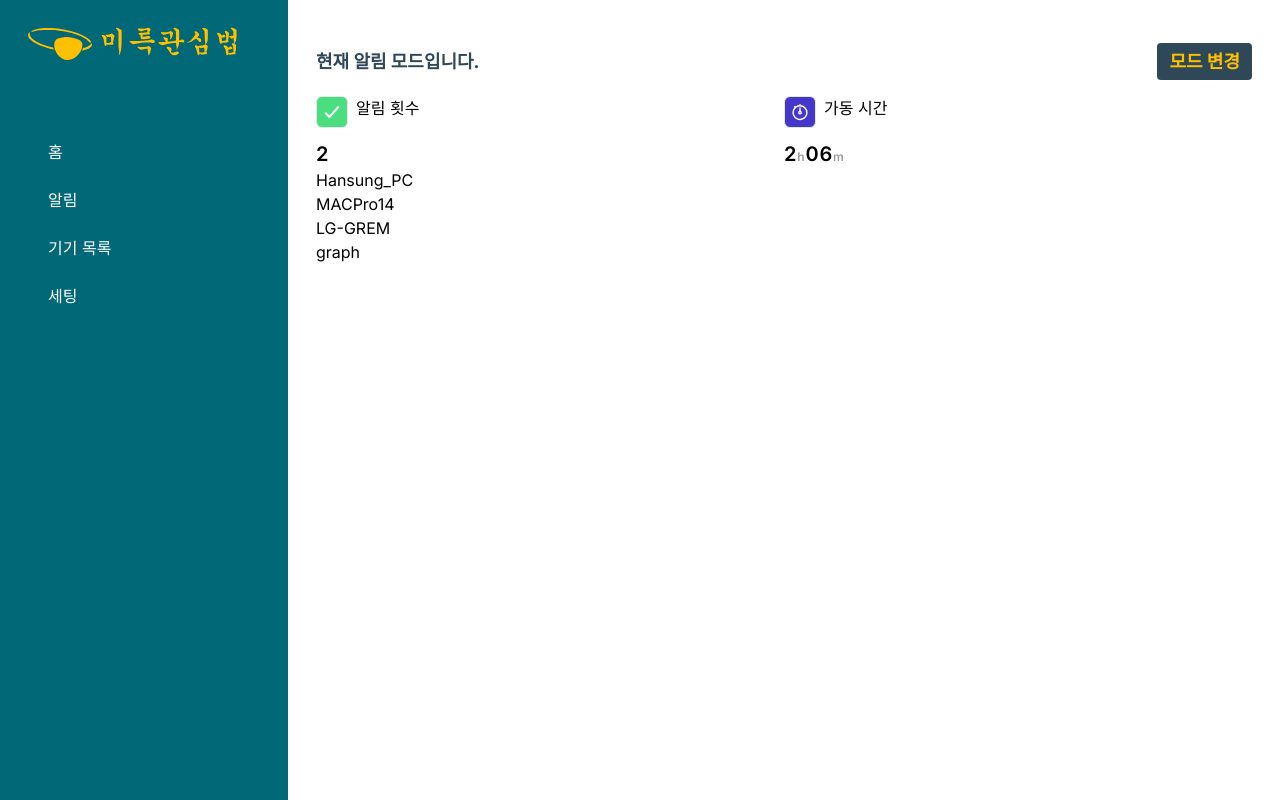
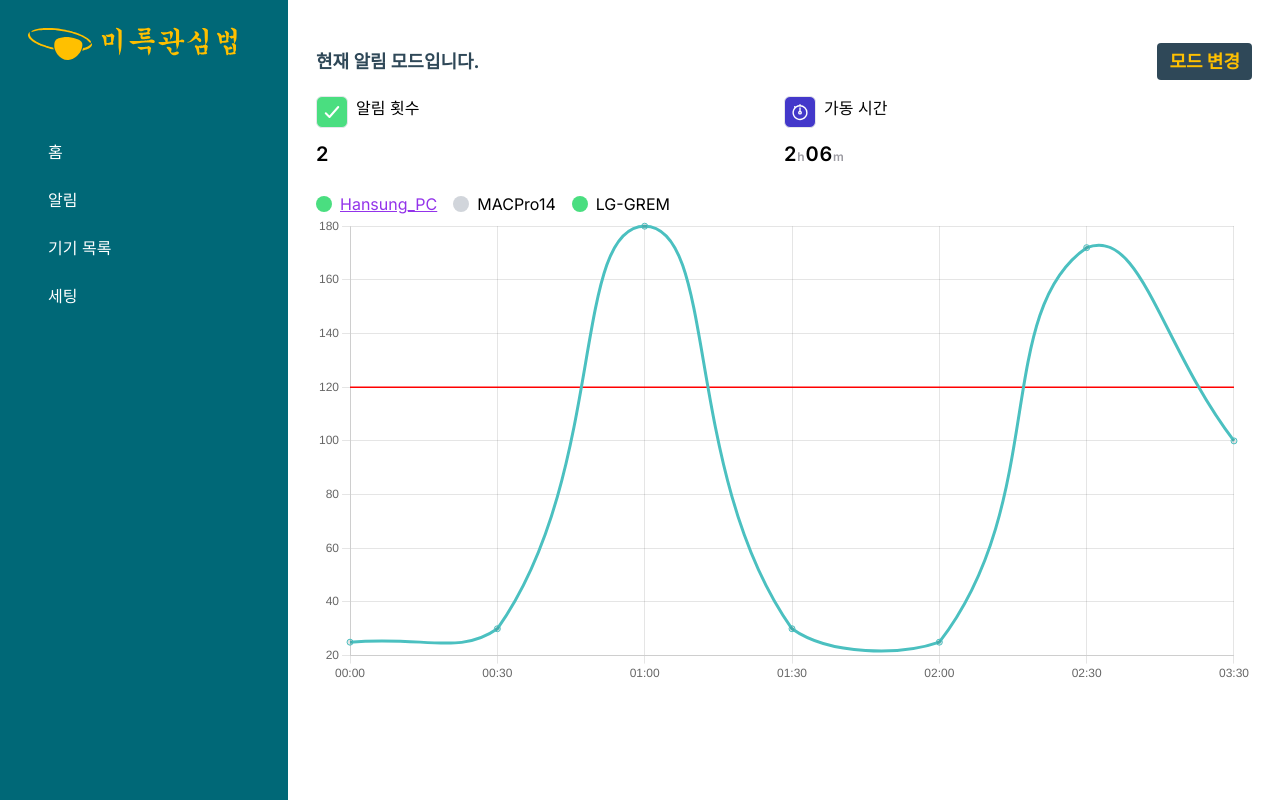
Before and after one commit to TaejoWangun/TaejoWangun, a Next.js app: page /dashboard/device-mode/notice in a window 1280 px wide. Built offline with nearby package versions, Linux system fonts and the light colour scheme.

Commit message:
add chartjs

```diff
--- a/app/dashboard/device-mode/notice/page.tsx
+++ b/app/dashboard/device-mode/notice/page.tsx
@@ -1,10 +1,50 @@
+'use client';
+
+import Chart from 'chart.js/auto';
 import Image from 'next/image';
 import Link from 'next/link';
+import { useEffect, useRef } from 'react';
 
-type Props = {
-  searchParams: Record<string, string> | null | undefined
-};
-export default function Notice({ searchParams }: Props) {
+export default function Notice() {
+  const chartRef = useRef<HTMLCanvasElement | null>(null);
+
+  useEffect(() => {
+    // Chart.js 차트 구성
+    if (chartRef.current === null) return () => {};
+    Chart.register();
+    const ctx = chartRef.current;
+    // eslint-disable-next-line no-new
+    const chart = new Chart(ctx, {
+      type: 'line',
+      data: {
+        labels: ['00:00', '00:30', '01:00', '01:30', '02:00', '02:30', '03:30'],
+        datasets: [
+          {
+            label: '데시벨 그래프',
+            data: [25, 30, 180, 30, 25, 172, 100],
+            borderColor: 'rgb(75, 192, 192)',
+            tension: 0.5,
+          }, {
+            data: [120, 120, 120, 120, 120, 120, 120],
+            borderColor: 'red',
+            borderWidth: 1.5,
+            pointStyle: false,
+          },
+        ],
+      },
+      options: {
+        plugins: {
+          legend: {
+            display: false,
+          },
+        },
+      },
+    });
+    return () => {
+      chart.destroy();
+    };
+  }, []);
+
   return (
     <div className="p-3 sm:p-7 grow">
       <section className="pt-5">
@@ -53,16 +93,33 @@ export default function Notice({ searchParams }: Props) {
           </div>
         </div>
       </section>
-      <section>
+      <section className="sm:pt-6">
         <div>
-          <ul>
-            <li>Hansung_PC</li>
-            <li>MACPro14</li>
-            <li>LG-GREM</li>
+          <ul className="sm:flex gap-4">
+            <li className="flex items-center gap-2">
+              <div className="w-4 h-4 rounded-full bg-green-400" />
+              <span className="underline text-purple-600">
+                Hansung_PC
+              </span>
+            </li>
+            <li className="flex items-center gap-2">
+              <div className="w-4 h-4 rounded-full bg-gray-300" />
+              <span className="">
+                MACPro14
+              </span>
+            </li>
+            <li className="flex items-center gap-2">
+              <div className="w-4 h-4 rounded-full bg-green-400" />
+              <span className="">
+                LG-GREM
+              </span>
+            </li>
           </ul>
         </div>
       </section>
-      <section>graph</section>
+      <section>
+        <canvas ref={chartRef} />
+      </section>
     </div>
   );
 }
--- a/app/dashboard/device-mode/page.tsx
+++ b/app/dashboard/device-mode/page.tsx
@@ -8,7 +8,6 @@ type Props = {
   searchParams: Record<string, string> | null | undefined
 };
 export default function DeviceMode({ searchParams }: Props) {
-  console.log('appppple');
   return (
     <>
       {searchParams?.modal === 'list' && (
--- a/package.json
+++ b/package.json
@@ -15,6 +15,7 @@
     "@types/react-dom": "18.2.7",
     "autoprefixer": "10.4.14",
     "axios": "^1.5.0",
+    "chart.js": "^4.4.0",
     "eslint-config-next": "13.4.13",
     "firebase": "^10.4.0",
     "next": "13.4.13",
```
Also changed, not shown: 1 other file (tests, documents, lock files or other folders).
